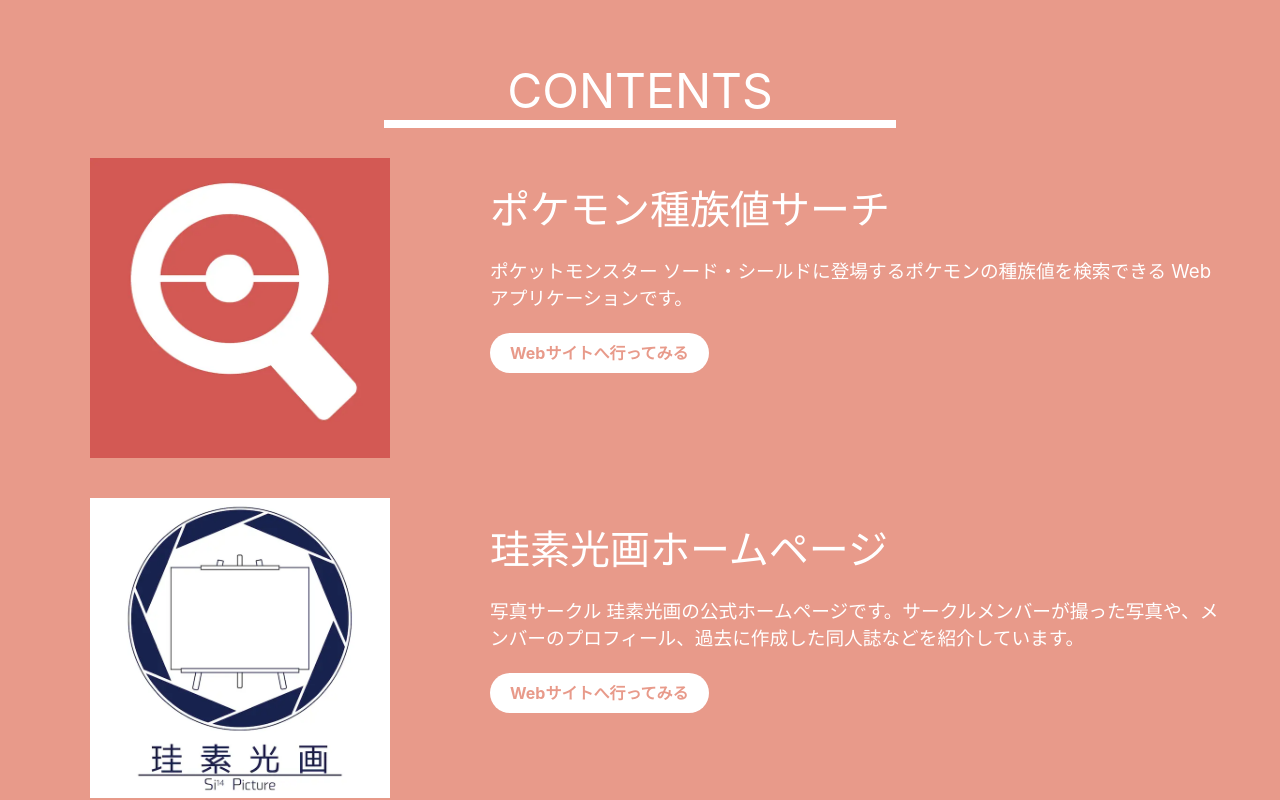
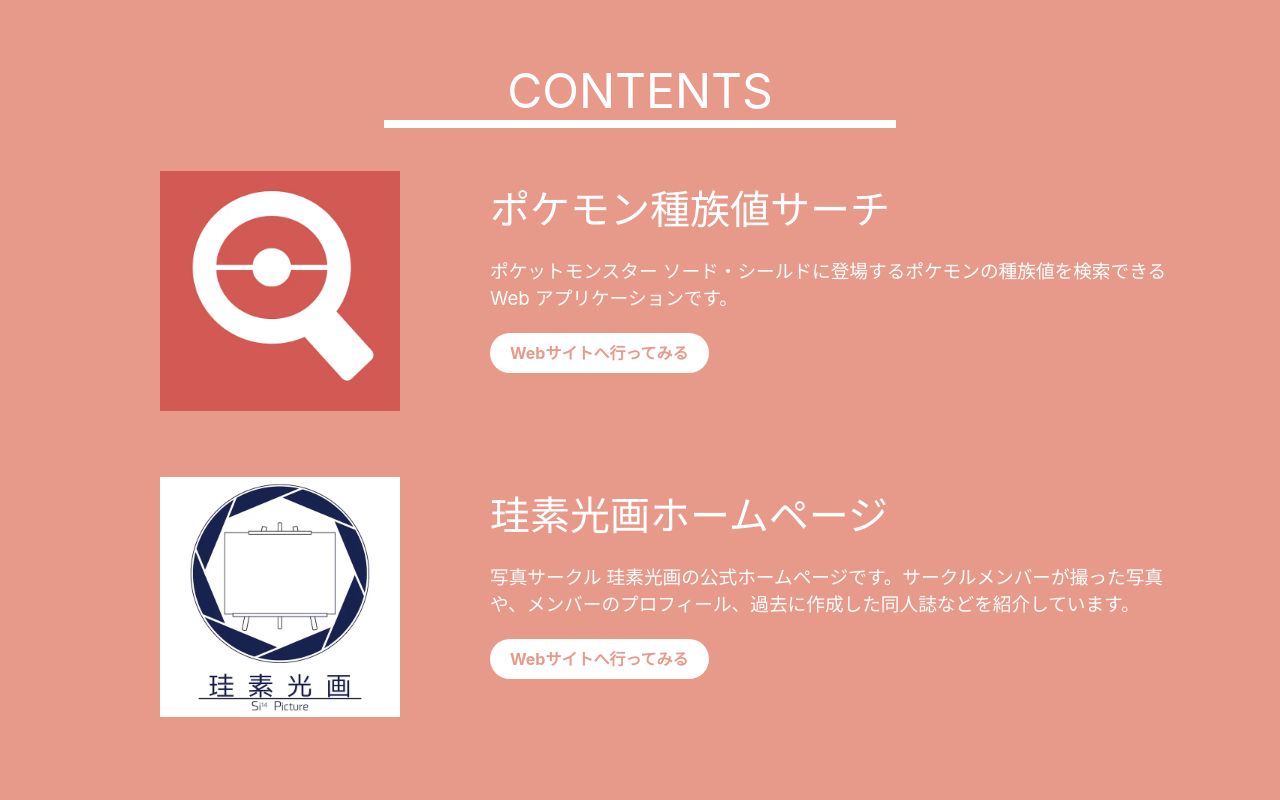
Before and after one commit to ryu-ton10/tonto_introduction, a React (Create React App) app: page / in a window 1280 px wide. Shown: the part 2160-2960 px from the top of the page. Built offline with nearby package versions, Linux system fonts and the light colour scheme.

Commit message:
revise contents css properties

```diff
--- a/src/components/Contents/index.css
+++ b/src/components/Contents/index.css
@@ -166,6 +166,10 @@
 
 /* ========= PCサイズ =========== */
 @media (min-width: 992px) {
+  .contents .content picture {
+    padding-left: 80px;
+  }
+
   .contents .content-title {
     padding: 120px 0 0 0;
     font-size: 36pt;
@@ -180,16 +184,6 @@
   .contents .content {
     display: grid;
     grid-template-columns: 9fr 15fr;
-  }
-
-  .content img {
-    max-width: 240px;
-    max-height: 240px
-  }
-
-  .content source {
-    max-width: 240px;
-    max-height: 240px
   }
 
   .content-description {
@@ -210,19 +204,23 @@
 
 /* ========= PCサイズ_2 =========== */
 @media (min-width: 1120px) {
+  .contents .content picture {
+    padding-left: 80px;
+  }
+
   .content img {
-    max-width: 300px;
-    max-height: 300px
+    max-width: 240px;
+    max-height: 240px
   }
 
   .content source {
-    max-width: 300px;
-    max-height: 300px
+    max-width: 240px;
+    max-height: 240px
   }
 
   .content-description {
     text-align: left;
-    padding: 50px 50px 50px 10px;
+    padding: 50px 100px 50px 10px;
   }
 
 }
```
